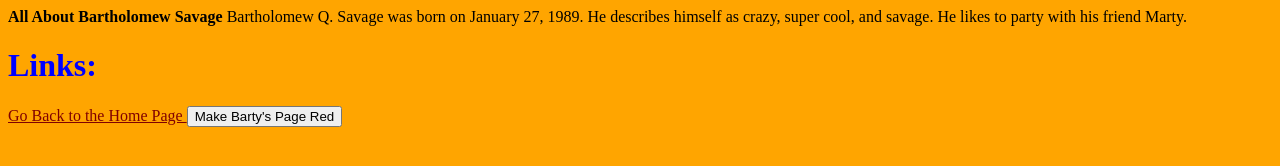
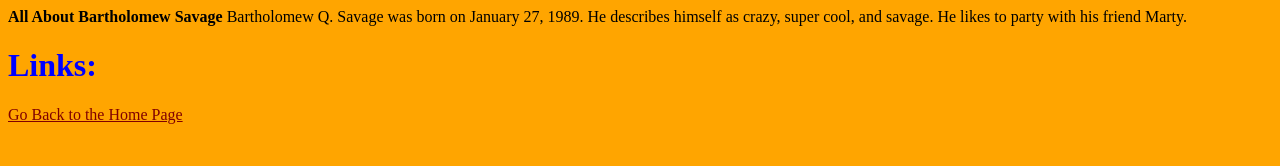
Before and after one commit to FossilizedBlobfish/FossilizedBlobfish.github.io, a plain HTML site: page Barty.html in a window 1280 px wide. Drawn offline with Linux system fonts and the light colour scheme.

Commit message:
Update Barty.html

```diff
--- a/Barty.html
+++ b/Barty.html
@@ -19,5 +19,4 @@
   <a href="index.html"> Go Back to the Home Page </a>
 </body>
 
-  <button onclick="buttonPress()">Make Barty's Page Red</button>
 </html>
```
